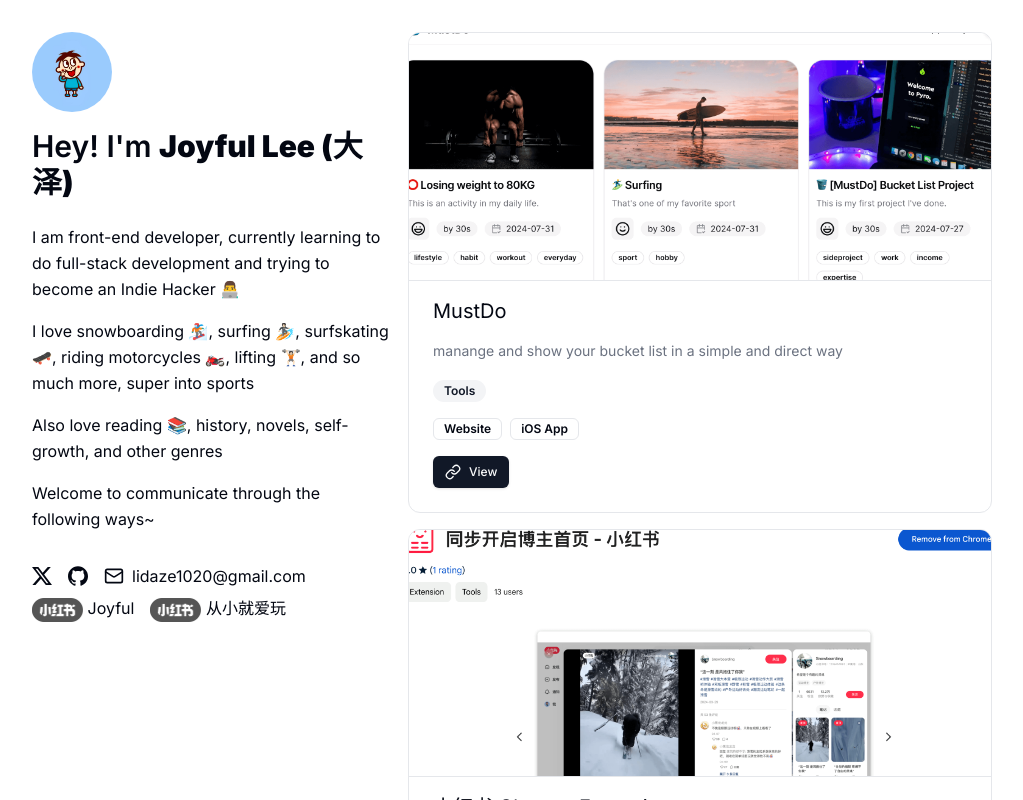
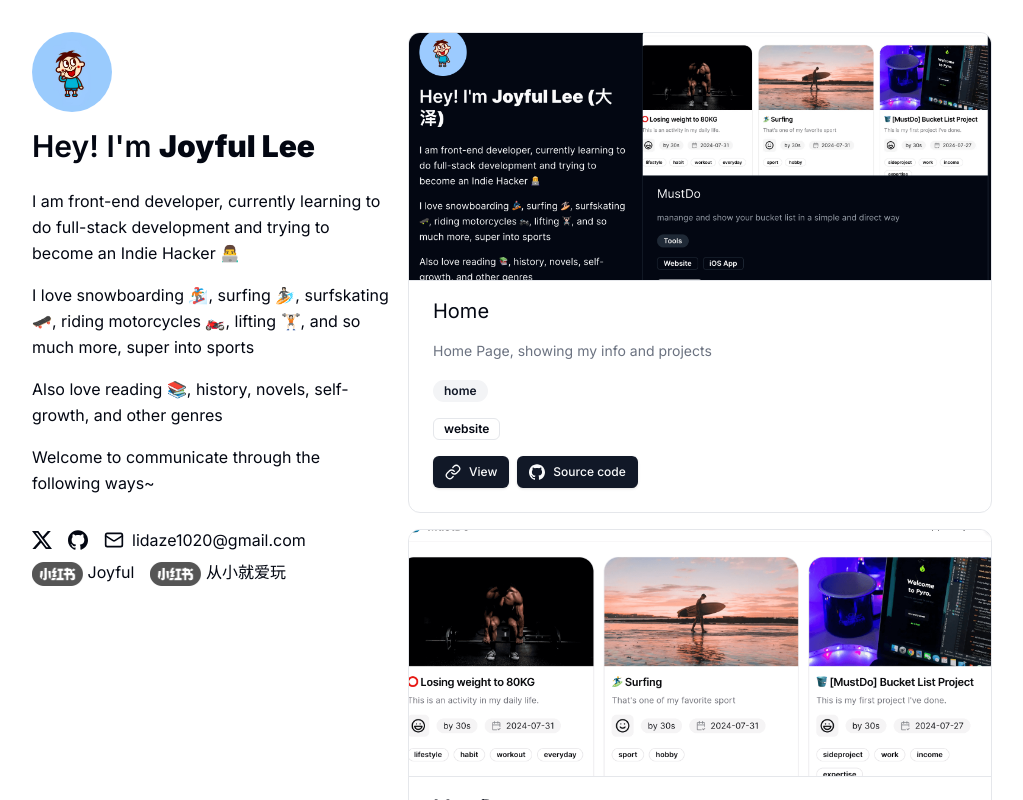
Before and after one commit to lidaze/joyful-home, a Next.js app: page /en in a window 1280 px wide. Shown: the top 800 px of the page, without its empty margins (128-1151 px from the left). Built offline with nearby package versions, Linux system fonts and the light colour scheme.

Commit message:
[feat] add new project "lidaze.com"

```diff
--- a/app/[locale]/page.tsx
+++ b/app/[locale]/page.tsx
@@ -7,7 +7,7 @@ export default function Home() {
     <main className="min-h-screen max-w-screen-lg mx-auto pt-8 px-8">
       <div className="flex flex-col gap-4 items-center sm:flex-row sm:items-start">
         <PersonalInfo className="w-full sm:w-[360px]" />
-        <Projects className="flex-1 mt-10 sm:mt-0" />
+        <Projects className="flex-1 sm:mt-0" />
       </div>
       <MainFooter />
     </main>
--- a/components/project-item.tsx
+++ b/components/project-item.tsx
@@ -7,6 +7,7 @@ import { Link as LinkIcon } from "lucide-react";
 import { Button } from "./ui/button";
 import { Badge } from "./ui/badge";
 import { useTranslations } from "next-intl";
+import { Icons } from "./icons";
 
 interface ProjectItemProps {
   className?: string;
@@ -54,13 +55,21 @@ export default function ProjectItem({ className, project }: ProjectItemProps) {
           </Badge>
         ))}
       </div>
-      <div>
+      <div className="flex gap-x-2">
         <Link href={project.link} target="__blank">
           <Button size="sm">
             <LinkIcon className="size-4 mr-2" />
             {t("view-btn")}
           </Button>
         </Link>
+        {project.sourceCode && (
+          <Link href={project.sourceCode} target="__blank">
+            <Button size="sm">
+              <Icons.github className="size-4 mr-2" />
+              {t("code-btn")}
+            </Button>
+          </Link>
+        )}
       </div>
     </div>
   );
--- a/consts/personal-info-data.tsx
+++ b/consts/personal-info-data.tsx
@@ -5,11 +5,13 @@
 import type { StaticImageData } from "next/image";
 import XiaohongshuImage from "@/public/projects/01-xiaohongshu-extension.png";
 import MustDoImage from "@/public/projects/02-mustdo.top.png";
+import LidazeComImage from "@/public/projects/03-lidaze.com.png";
 
 export type Project = {
   title: string;
   description: string;
   link: string;
+  sourceCode?: string; // 源码
   types: string[];
   category: string[];
   startDate: Date;
@@ -22,7 +24,7 @@ export type Project = {
  */
 export const enData = {
   personal: {
-    name: "Joyful Lee (大泽)",
+    name: "Joyful Lee",
     desc: [
       "I am front-end developer, currently learning to do full-stack development and trying to become an Indie Hacker 👨‍💻",
       "I love snowboarding 🏂, surfing 🏄🏻, surfskating 🛹, riding motorcycles 🏍, lifting 🏋🏻, and so much more, super into sports",
@@ -31,6 +33,17 @@ export const enData = {
     ],
   },
   projects: [
+    {
+      title: "Home",
+      description: "Home Page, showing my info and projects",
+      link: "https://lidaze.com/",
+      sourceCode: "https://github.com/lidaze/joyful-home",
+      types: ["website"],
+      category: ["home"],
+      startDate: new Date("2024-07"),
+      image: LidazeComImage,
+      imageAlt: "lidaze.com",
+    },
     {
       title: "MustDo",
       description: "manange and show your bucket list in a simple and direct way",
@@ -45,6 +58,7 @@ export const enData = {
       title: "小红书 Chrome Extension",
       description: "Synchronously open the blogger's homepage - 小红书",
       link: "https://chromewebstore.google.com/detail/%E5%90%8C%E6%AD%A5%E5%BC%80%E5%90%AF%E5%8D%9A%E4%B8%BB%E9%A6%96%E9%A1%B5-%E5%B0%8F%E7%BA%A2%E4%B9%A6/jajeijpokcdhaamakmfkoibkoaadnomj",
+      sourceCode: "https://github.com/lidaze/xhs-user-tab-extension",
       types: ["Chrome Extension"],
       category: ["Tools"],
       startDate: new Date("2024-06"),
@@ -59,7 +73,7 @@ export const enData = {
  */
 export const zhData = {
   personal: {
-    name: "大泽 (Joyful Lee)",
+    name: "大泽",
     desc: [
       "我是前端程序员，正在学习如何进行全栈开发，努力成为一名Indie Hacker 👨‍💻",
       "我喜欢单板滑雪 🏂，冲浪 🏄🏻， 路冲 🛹， 骑摩托车 🏍， 健身 🏋🏻 等等，超级喜欢运动",
@@ -68,6 +82,17 @@ export const zhData = {
     ],
   },
   projects: [
+    {
+      title: "个人主页",
+      description: "个人主页，展示个人信息及个人项目",
+      link: "https://lidaze.com/",
+      sourceCode: "https://github.com/lidaze/joyful-home",
+      types: ["网站"],
+      category: ["home"],
+      startDate: new Date("2024-07"),
+      image: LidazeComImage,
+      imageAlt: "lidaze.com",
+    },
     {
       title: "MustDo",
       description: "以一种简单和直接的方式，管理和展示您的人生清单 🪣",
@@ -82,6 +107,7 @@ export const zhData = {
       title: "小红书Chrome插件",
       description: "同步开启博主首页 - 小红书",
       link: "https://chromewebstore.google.com/detail/%E5%90%8C%E6%AD%A5%E5%BC%80%E5%90%AF%E5%8D%9A%E4%B8%BB%E9%A6%96%E9%A1%B5-%E5%B0%8F%E7%BA%A2%E4%B9%A6/jajeijpokcdhaamakmfkoibkoaadnomj",
+      sourceCode: "https://github.com/lidaze/xhs-user-tab-extension",
       types: ["Chrome 插件"],
       category: ["工具"],
       startDate: new Date("2024-06"),
--- a/messages/en.json
+++ b/messages/en.json
@@ -3,6 +3,7 @@
     "hello": "Hey! I'm"
   },
   "Project": {
-    "view-btn": "View"
+    "view-btn": "View",
+    "code-btn": "Source code"
   }
 }
--- a/messages/zh.json
+++ b/messages/zh.json
@@ -3,6 +3,7 @@
     "hello": "你好！我是"
   },
   "Project": {
-    "view-btn": "查看"
+    "view-btn": "查看",
+    "code-btn": "源码"
   }
 }
```
Also changed, not shown: public/projects/03-lidaze.com.png (added).
